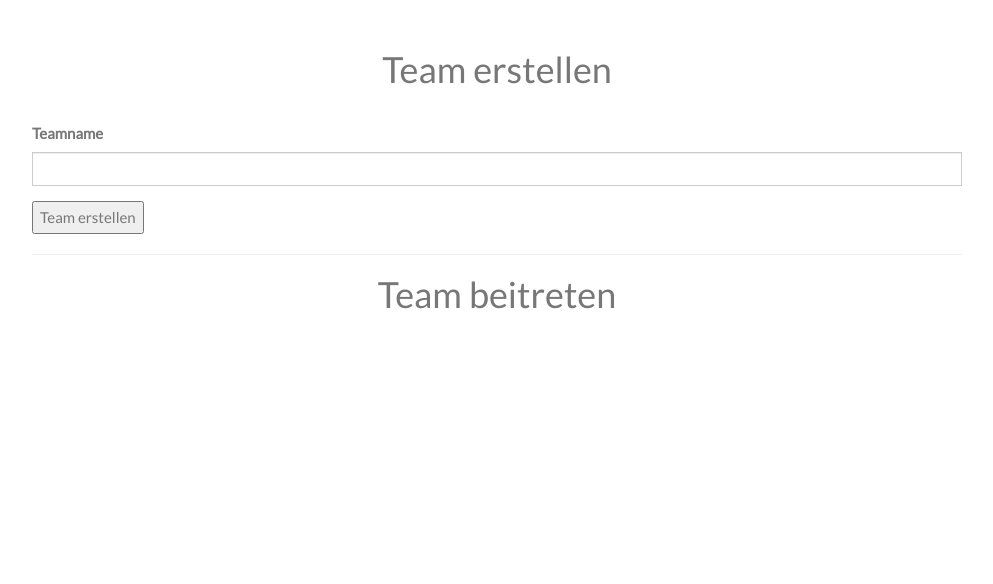
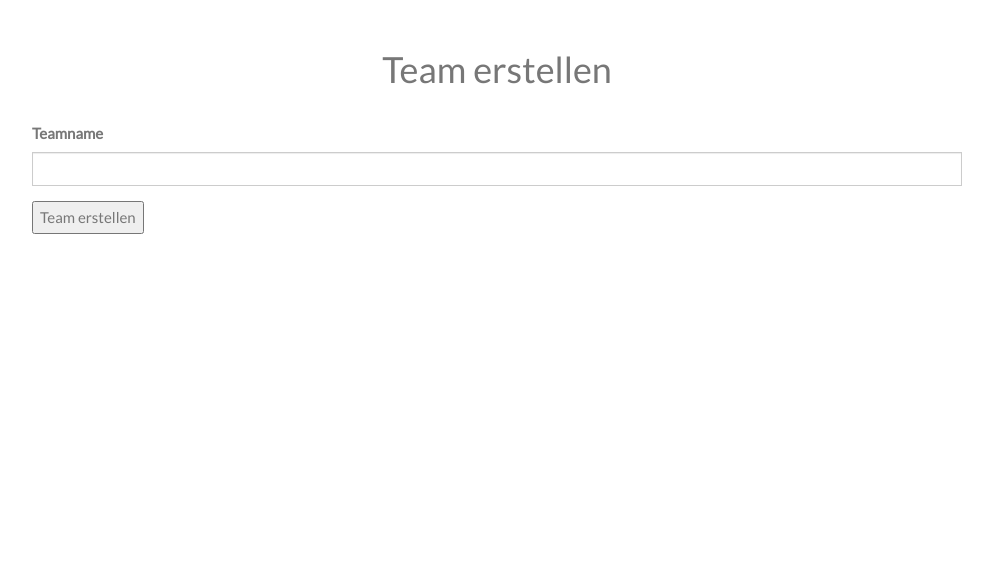
Before and after one commit to MarcZeger/db-webprojekt, a Django app: page /team_erstellen/ in a window 1280 px wide. Shown: the part 50-634 px from the top of the page, without its empty margins (143-1136 px from the left). Run offline with Django 3.2, Linux system fonts and the light colour scheme; the visitor is signed in with stand-in values (Sample User, id 1); some libraries are stand-ins or nearby versions.

Commit message:
teamerstellen
seite fertig

```diff
--- a/ctsapp/teams.py
+++ /dev/null
@@ -1 +0,0 @@
-from .models import *
--- a/ctsapp/templates/ctsapp/team_erstellen.html
+++ b/ctsapp/templates/ctsapp/team_erstellen.html
@@ -2,7 +2,6 @@
 {% load static %}
 {% block title %}CTS - Login{% endblock %}
 {% block content %}
-
     <div class="container">
         <div class="text-center">
             <h1>Team erstellen</h1>
@@ -19,7 +18,6 @@
                 </div>
                 <a href="/teams">Zur Teamseite</a>
             {% endif %}
-
         {% else %}
             <form action="{% url 'team_erstellen' %}" method="POST">
                 {% csrf_token %}
@@ -30,26 +28,14 @@
                 <div class="alert alert-danger alert-dismissable" style="display: none" id="warnung">
                     <div id="meldung"></div>
                 </div>
-                <button type="submit" id="button-submit" disabled>Team erstellen</button>
+                <button type="submit" id="button-submit">Team erstellen</button>
             </form>
         {% endif %}
-        <hr size="3px">
-        <div class="text-center">
-            <h1>Team beitreten</h1>
-        </div>
-        <div>
-
-
-        </div>
-
-
-
     </div>
 {% endblock %}
 {% block script %}
 <script>
 $(document).ready(function(){
-    document.getElementById("button-submit").disabled = false;
     document.getElementById("warnung").style.display = "none";
 });
 </script>
--- a/ctsapp/views.py
+++ b/ctsapp/views.py
@@ -6,8 +6,6 @@ from django.contrib.auth import authenticate, login, logout
 import math
 from .functions import *
 from .models import *
-
-from .teams import *
 
 from django.core.exceptions import ObjectDoesNotExist
 
```
Also changed, not shown: ctsapp/functions.py (line endings or trailing spaces).
